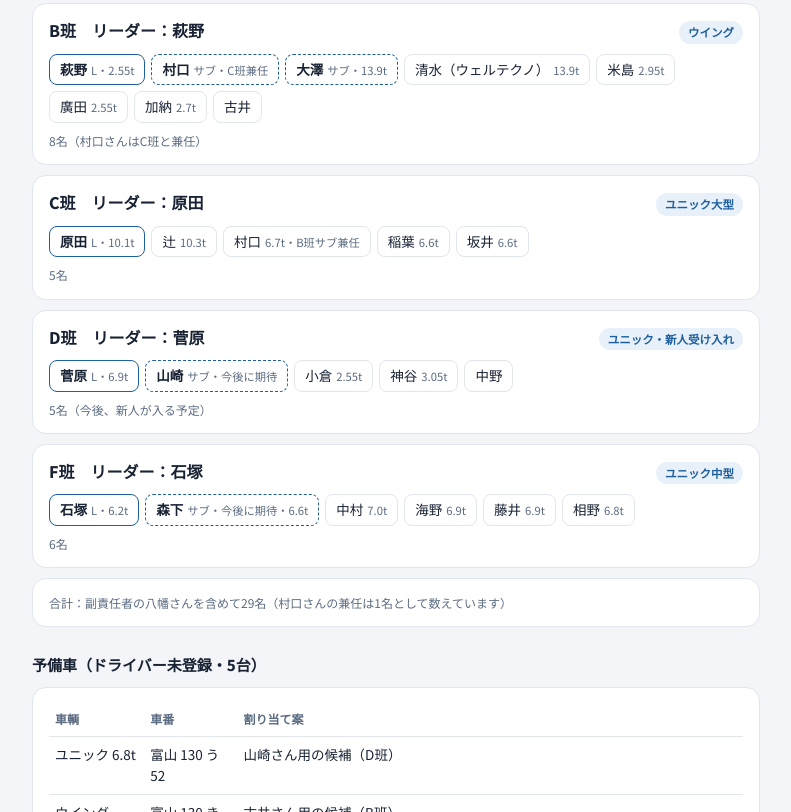
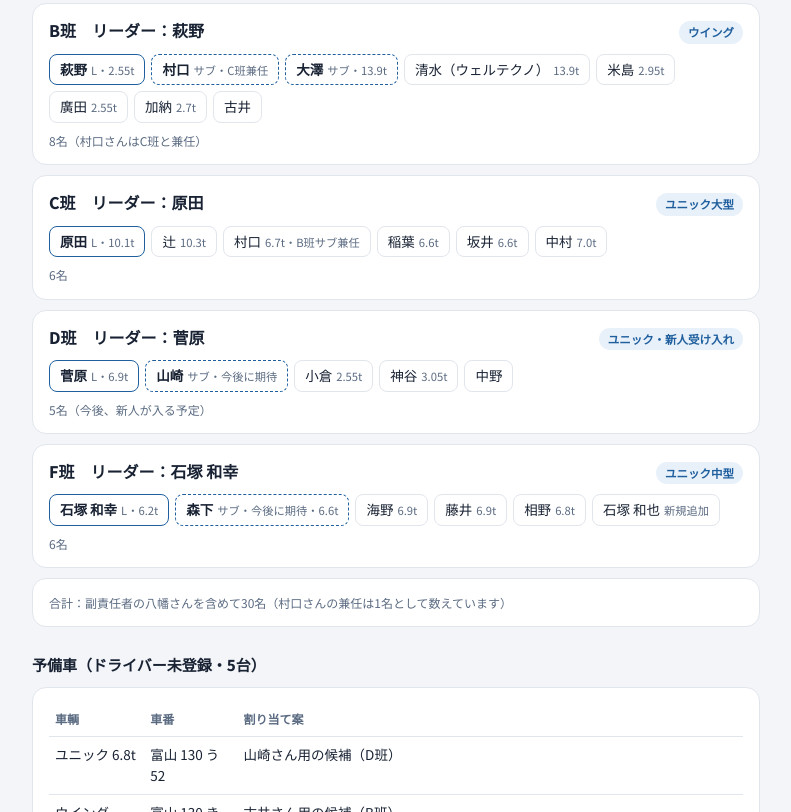
Before and after one commit to tkitagawa-sys/-, a plain HTML site: page team-plan.html in a window 1280 px wide. Shown: the part 408-1220 px from the top of the page, without its empty margins (244-1035 px from the left). Drawn offline with Linux system fonts and the light colour scheme.

Commit message:
石塚和也をF班に追加、中村をC班へ移動
Co-Authored-By: Claude Opus 5.5 <noreply@anthropic.com>
Claude-Session: https://claude.ai/code/session_01KuW6aRXuWRK6AfPZFRzoPP

```diff
--- a/team-plan.html
+++ b/team-plan.html
@@ -93,8 +93,9 @@
       <li>村口<small>6.7t・B班サブ兼任</small></li>
       <li>稲葉<small>6.6t</small></li>
       <li>坂井<small>6.6t</small></li>
+      <li>中村<small>7.0t</small></li>
     </ul>
-    <div class="cnt" style="margin-top:8px">5名</div>
+    <div class="cnt" style="margin-top:8px">6名</div>
   </div>
 
   <div class="card">
@@ -110,20 +111,20 @@
   </div>
 
   <div class="card">
-    <div class="team-head"><h3>F班　リーダー：石塚</h3><span class="tag">ユニック中型</span></div>
+    <div class="team-head"><h3>F班　リーダー：石塚 和幸</h3><span class="tag">ユニック中型</span></div>
     <ul class="people">
-      <li class="lead">石塚<small>L・6.2t</small></li>
+      <li class="lead">石塚 和幸<small>L・6.2t</small></li>
       <li class="sub">森下<small>サブ・今後に期待・6.6t</small></li>
-      <li>中村<small>7.0t</small></li>
       <li>海野<small>6.9t</small></li>
       <li>藤井<small>6.9t</small></li>
       <li>相野<small>6.8t</small></li>
+      <li>石塚 和也<small>新規追加</small></li>
     </ul>
     <div class="cnt" style="margin-top:8px">6名</div>
   </div>
 
   <div class="card">
-    <div class="cnt">合計：副責任者の八幡さんを含めて29名（村口さんの兼任は1名として数えています）</div>
+    <div class="cnt">合計：副責任者の八幡さんを含めて30名（村口さんの兼任は1名として数えています）</div>
   </div>
 
   <h2>予備車（ドライバー未登録・5台）</h2>
```
